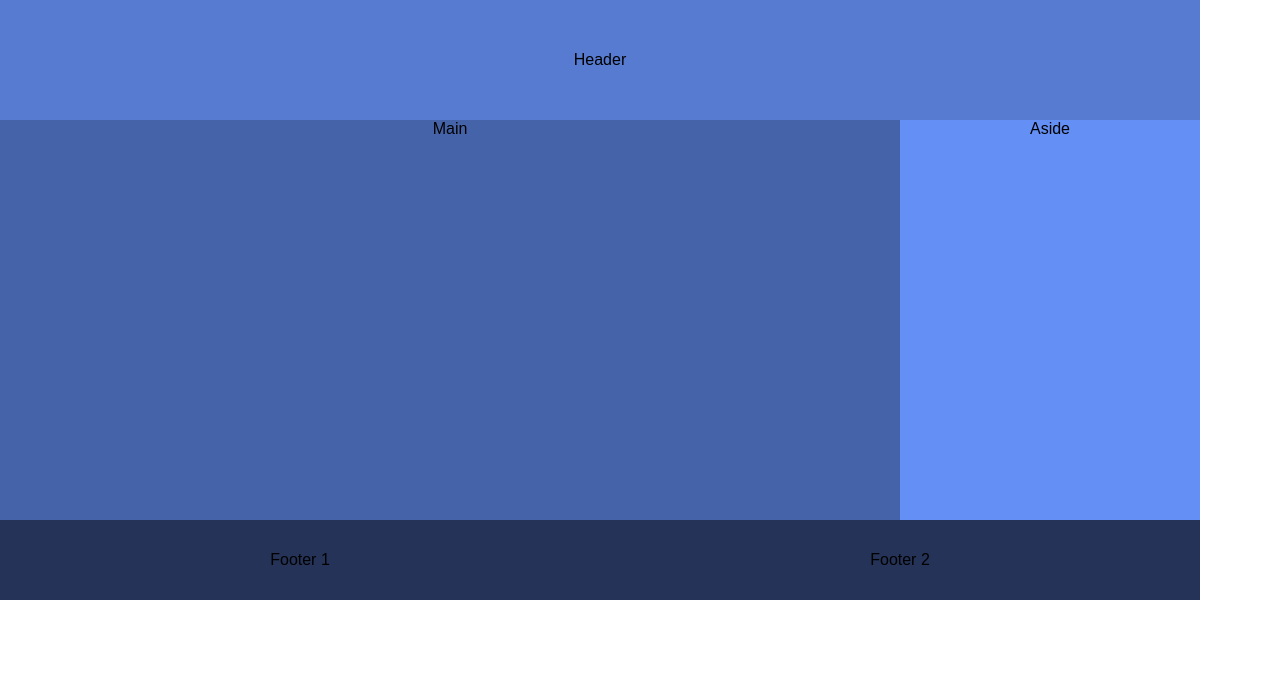
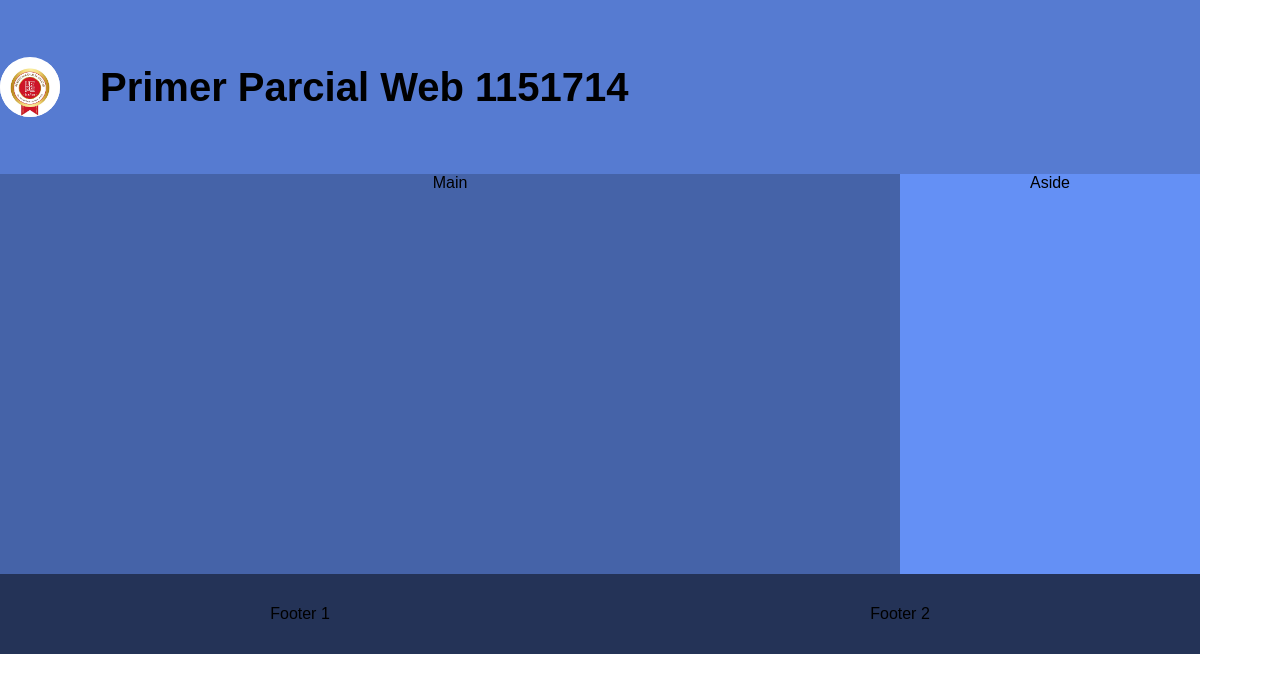
Before and after one commit to pepedro123/PrimerParcialWeb1151714, a plain HTML site: page index.html in a window 1280 px wide. Drawn offline with Linux system fonts and the light colour scheme.

Commit message:
“Logo desarrollado”

```diff
--- a/Css/styles.css
+++ b/Css/styles.css
@@ -4,6 +4,7 @@ body {
     padding: 0;
     display: flex;
     flex-direction: column;
+
 
 }
 
@@ -14,6 +15,31 @@ header {
     width: 100%;
     text-align: center;
     line-height: 120px;
+
+
+}
+.logo-al-lado {
+    display: flex;
+    align-items: center;
+}
+
+.logo {
+    width: 60px;
+    height: 60px;
+    border-radius: 50%;
+    background-color: #ffffff;
+    overflow: hidden;
+    margin-right: 20px;
+}
+
+.logo img {
+    width: 100%;
+    height: 100%;
+}
+
+h1 {
+    margin-left: 20px;
+    font-size: 2.5em;
 }
 
 main {
@@ -22,6 +48,7 @@ main {
     min-height: 400px;
     text-align: center;
     background-color: #4563A8;
+    align-items: center;
 
 }
 
@@ -32,6 +59,7 @@ aside {
     min-height: 400px;
     text-align: center;
     background-color: #6490F5;
+    align-items: center;
 }
 
 footer {
--- a/index.html
+++ b/index.html
@@ -9,7 +9,12 @@
 </head>
 <body>
     <header>
-        Header
+        <div class="logo-al-lado">
+            <div class="logo">
+                <img src="img/logo ufps.jpg" alt="Logo">
+            </div>
+            <h1>Primer Parcial Web 1151714</h1>
+        </div>
     </header>
 
     <div class="container">
```
Also changed, not shown: img/logo ufps.jpg (added).
